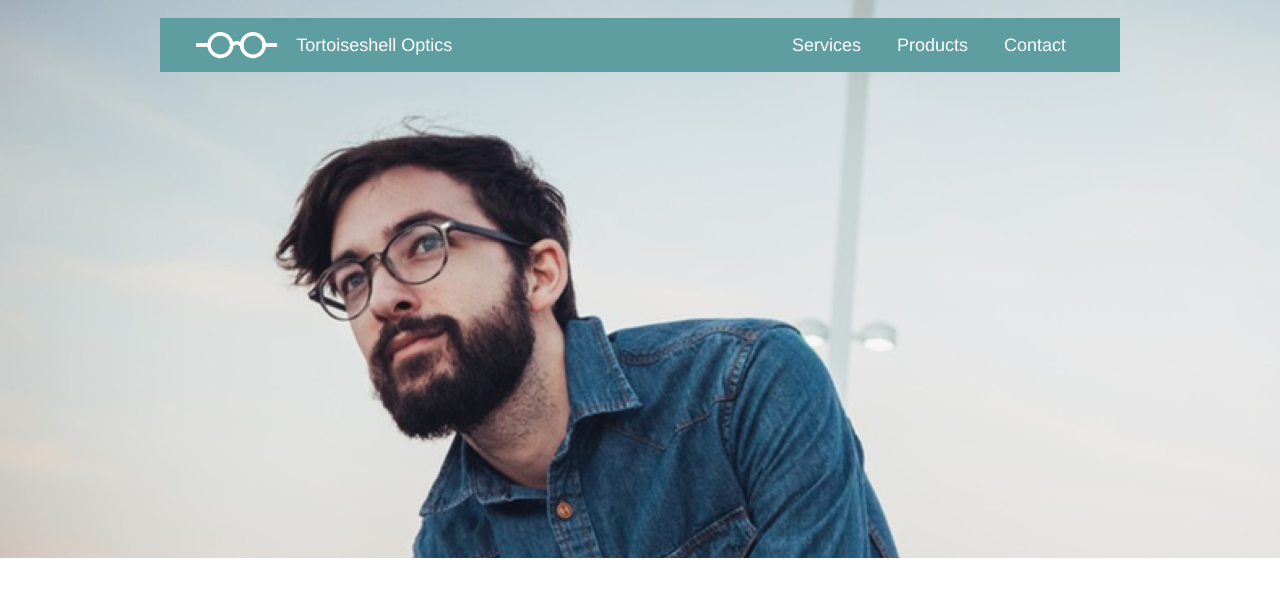
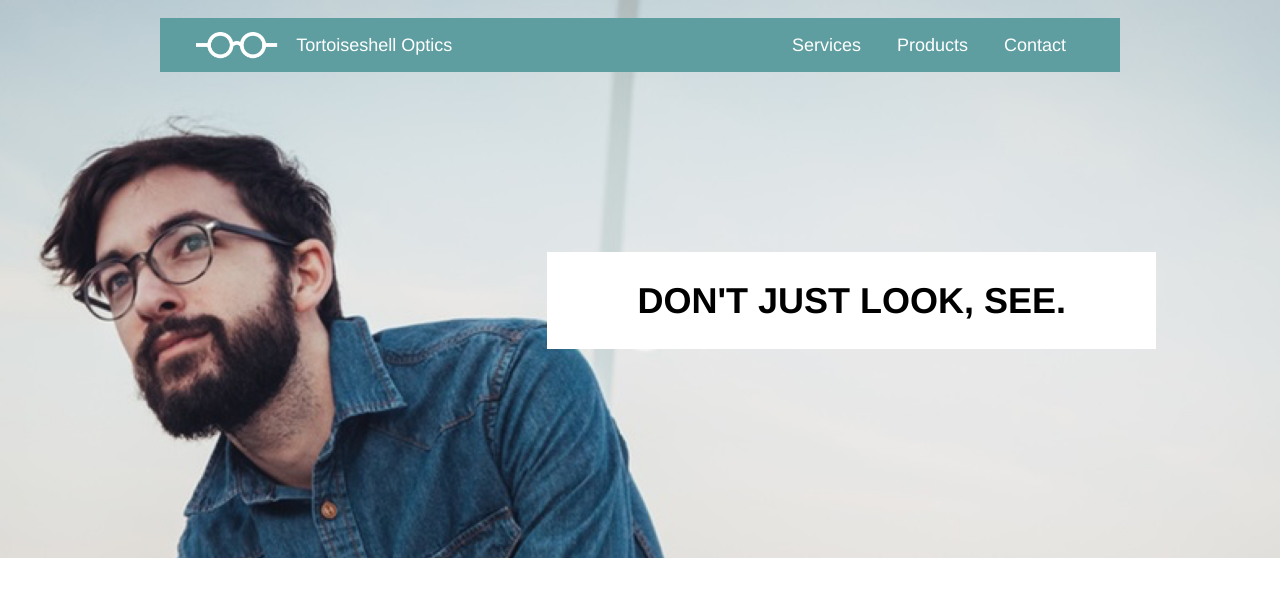
Before and after one commit to MelanieBrinkman/Tortoiseshell, a plain HTML site: page index.html in a window 1280 px wide. Drawn offline with Linux system fonts and the light colour scheme.

Commit message:
Finished header

```diff
--- a/index.html
+++ b/index.html
@@ -23,6 +23,13 @@
             <li>Contact</li>
           </ul>
         </nav>
+        <div class="flexcontainer">
+          <div class="quote">
+            <span>DON'T JUST LOOK, SEE.</span>
+          </div>
+        </div>
+
+
       </div>
     </header>
 
--- a/resources/css/style.css
+++ b/resources/css/style.css
@@ -14,6 +14,7 @@ header {
   background-image: url(../images/glasses-bg.png);
   background-repeat: no-repeat;
   background-size: cover;
+  background-position: center;
   height: 30rem;
   padding-top: 1rem;
 }
@@ -46,3 +47,24 @@ nav img {
 .webpages li {
   padding: 1rem 1rem;
 }
+
+.flexcontainer {
+  display: flex;
+  justify-content: flex-end;
+}
+
+.quote {
+  display: inline-block;
+  justify-content: flex-end;
+  background-color: white;
+  margin-top: 10rem;
+  margin-right: -2rem;
+  padding: 1.5rem 5rem;
+}
+
+.quote span {
+  font-family: "Helvetica";
+  font-weight: bold;
+  font-size: 2rem;
+  line-height: 1.2;
+}
```
